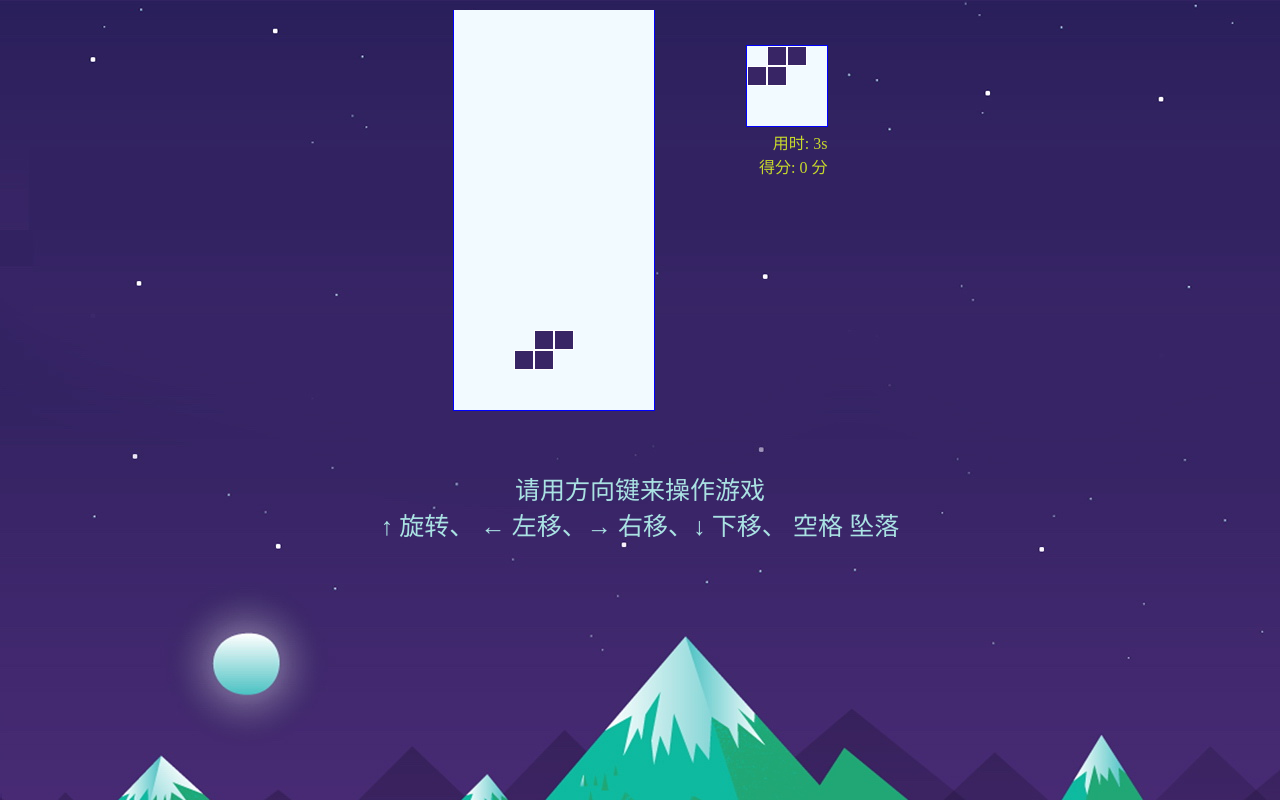
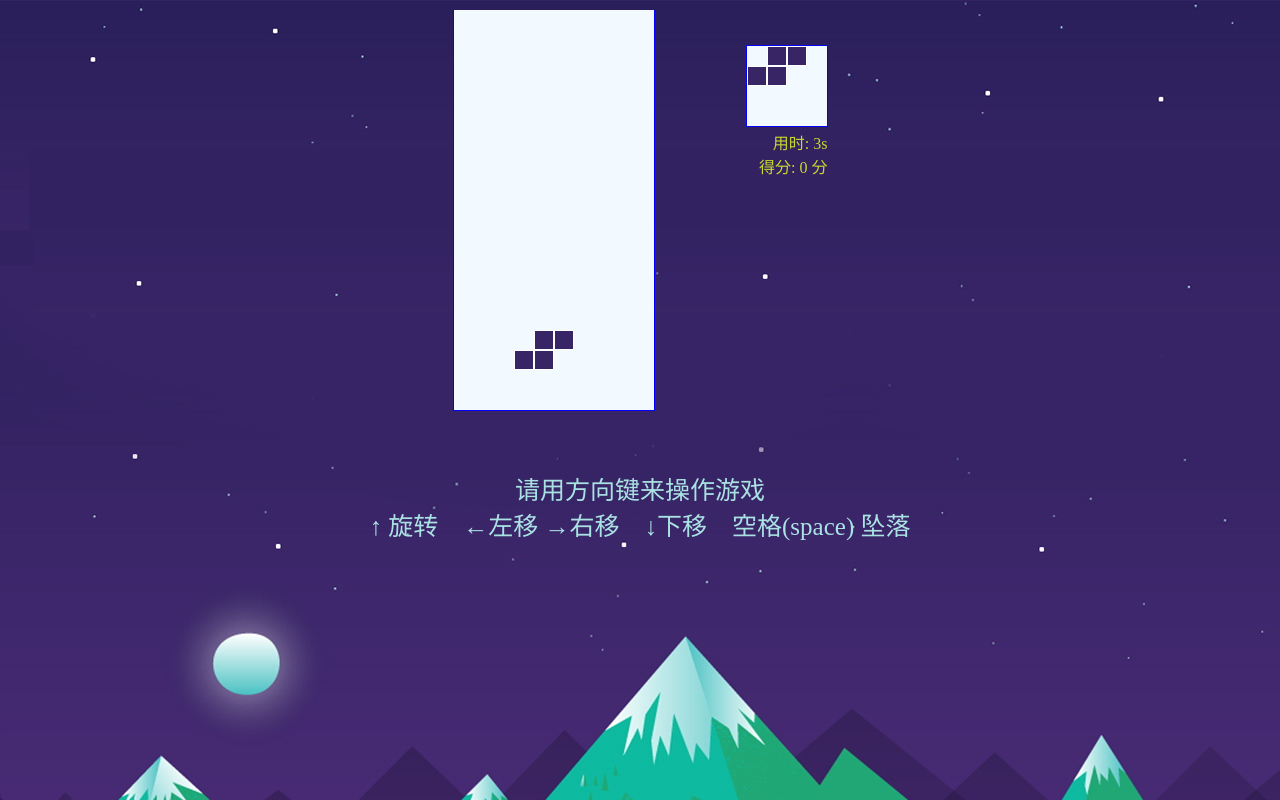
Before and after one commit to MrZWH/webgame-Tetris-based-on-websockdet, a website: page single/index.html in a window 1280 px wide. Drawn offline with Linux system fonts and the light colour scheme.

Commit message:
优化文案

```diff
--- a/single/index.html
+++ b/single/index.html
@@ -23,7 +23,7 @@
   </div>
   <div class="tips">
     <p>请用方向键来操作游戏</p>
-    <p>&uarr; 旋转、 &larr; 左移、&rarr; 右移、&darr; 下移、 空格 坠落</p>
+    <p>&uarr; 旋转　&larr;左移  &rarr;右移　&darr;下移　空格(space) 坠落</p>
   </div>
 
   <script src="js/square.js"></script>
```
